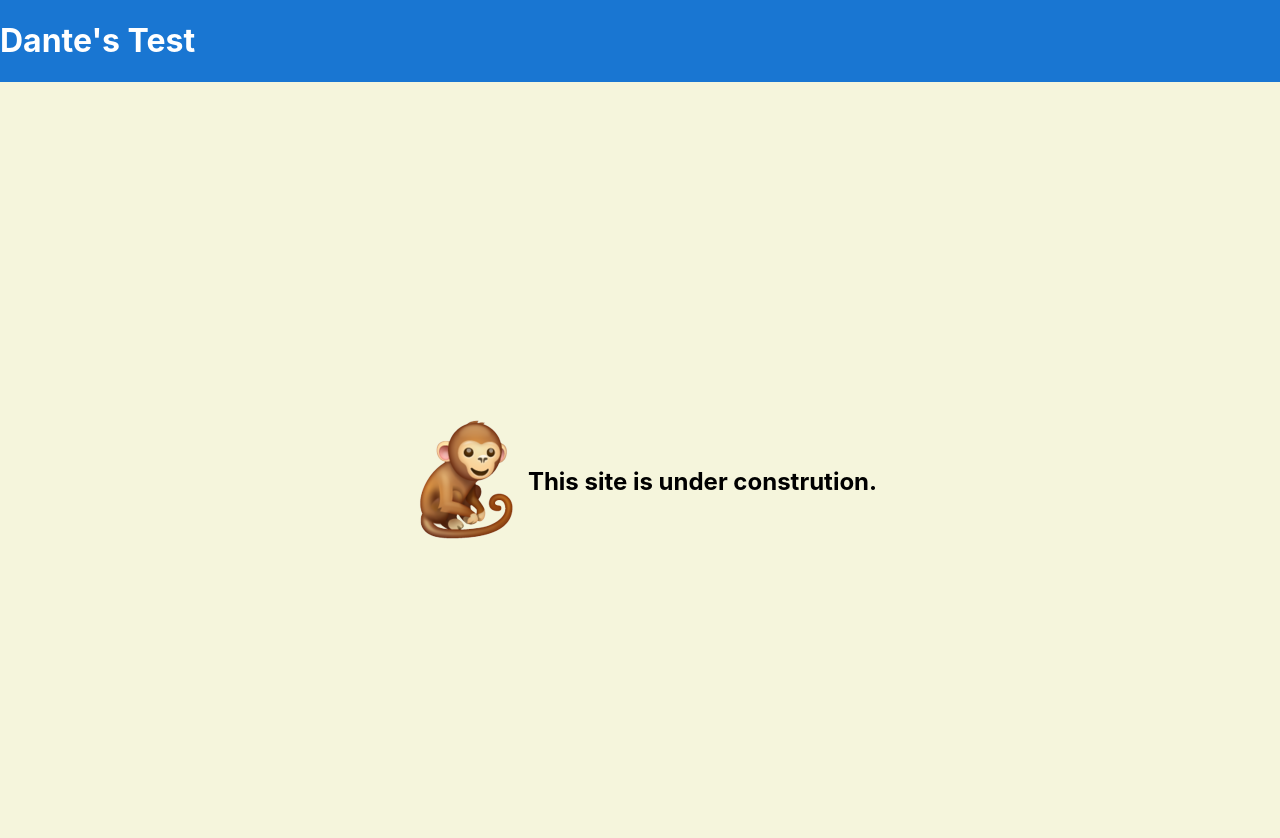
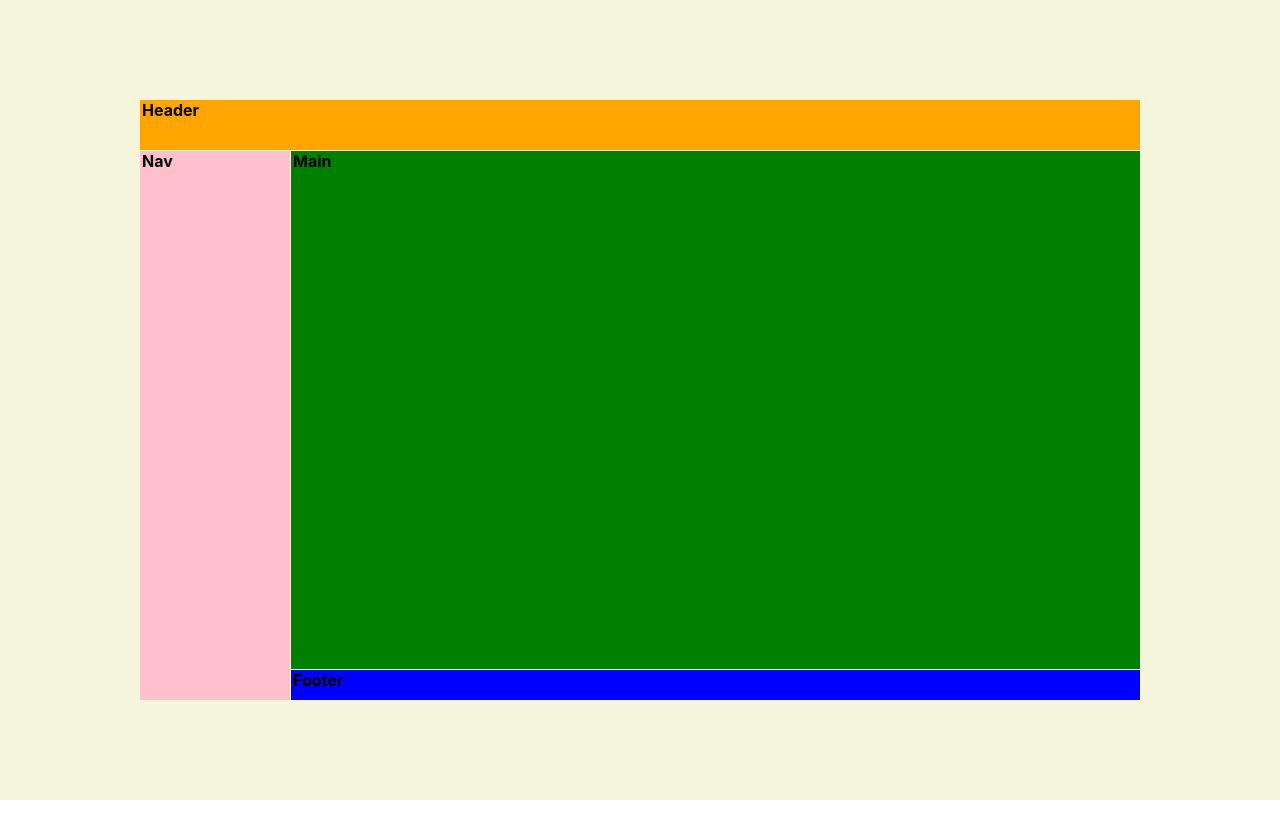
Before and after one commit to diremanwolf/custom-404, a React (Create React App) app: page / in a window 1280 px wide. Shown: the top 838 px of the page. After the commit the page ends 800 px from the top, so only its background shows below. Built offline with nearby package versions, Linux system fonts and the light colour scheme.

Commit message:
Change: project and routing structure.

```diff
--- a/src/App.tsx
+++ b/src/App.tsx
@@ -5,19 +5,11 @@ import './assets/icons-monkey/hear-monkey.webp';
 import './assets/icons-monkey/speak-monkey.webp';
 
 import Home from './pages/home/home.page';
-import Menu from './pages/menu/menu.page';
-import Cart from './pages/cart/cart.page';
-
-import Navigation from './components/navigation/navigation.component';
 
 function App() {
   return (
     <Routes>
-      <Route path='/' element={<Navigation />}>
-        <Route index element={<Home />} />
-        <Route path='cart' element={<Cart />} />
-        <Route path='menu' element={<Menu />} />
-      </Route>
+      <Route path='/' element={<Home />}/>
     </Routes>
   )
 }
--- a/src/components/navigation/navigation.component.tsx
+++ /dev/null
@@ -1,18 +0,0 @@
-import { Outlet } from 'react-router-dom';
-
-import AppBar from '@mui/material/AppBar';
-// import Typography from '@mui/material/Typography';
-
-
-const Navigation = () => {
-	return (
-		<div>
-			<AppBar position='static'>
-				<h1>Dante's Test</h1>
-			</AppBar>
-			<Outlet />
-		</div>
-	)
-}
-
-export default Navigation;
--- a/src/pages/home/home.page.css
+++ b/src/pages/home/home.page.css
@@ -2,12 +2,9 @@
     width: 100%;
     height: 100vh;
 
-    display: grid;
+    display: flex;
     align-items: center;
     justify-content: center;
 
-    grid-gap: 5px;
-    grid-auto-flow: column;
-
     background-color: beige;
 }
--- a/src/pages/home/home.page.tsx
+++ b/src/pages/home/home.page.tsx
@@ -1,19 +1,41 @@
-import icon from '../../assets/icons-monkey/full-monkey.webp';
 import './home.page.css';
 
-function Home() {
-  return (
-    <div>
-      <section className="Home">
-          <div>
-            <img src={icon} alt='It is an emoji. It shows a sitting monkey.'/>
-          </div>
-          <div>
-            <h1>This site is under constrution.</h1>
-          </div>
-      </section>
-    </div>
-  );
+import { Outlet } from 'react-router-dom';
+import { Center, Grid, GridItem } from '@chakra-ui/react';
+
+const Home = () => {
+	return (
+		<div className='Home'>
+			<Center>
+				<Grid
+					templateAreas={`"header header"
+										"nav main"
+										"nav footer"`}
+					gridTemplateRows={'50px 1fr 30px'}
+					gridTemplateColumns={'150px 1fr'}
+					h='75vh'
+					w='125vh'
+					gap='1'
+					color='blackAlpha.700'
+					fontWeight='bold'
+				>
+					<GridItem pl='2' bg='orange' area={'header'}>
+						Header
+					</GridItem>
+					<GridItem pl='2' bg='pink' area={'nav'}>
+						Nav
+					</GridItem>
+					<GridItem pl='2' bg='green' area={'main'}>
+						Main
+					</GridItem>
+					<GridItem pl='2' bg='blue' area={'footer'}>
+						Footer
+					</GridItem>
+				</Grid>
+			</Center>
+			<Outlet />
+		</div>
+	);
 }
 
 export default Home;
```
